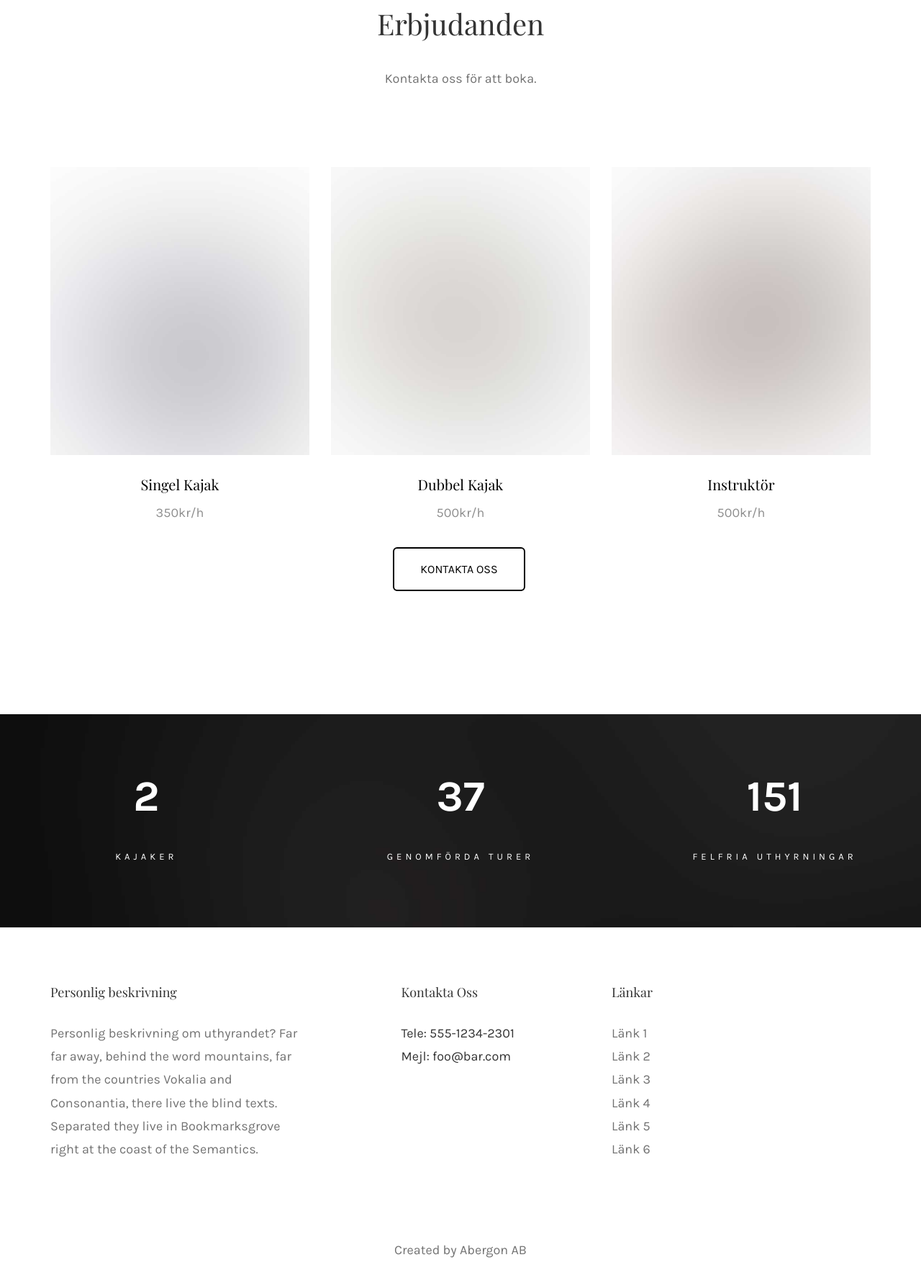
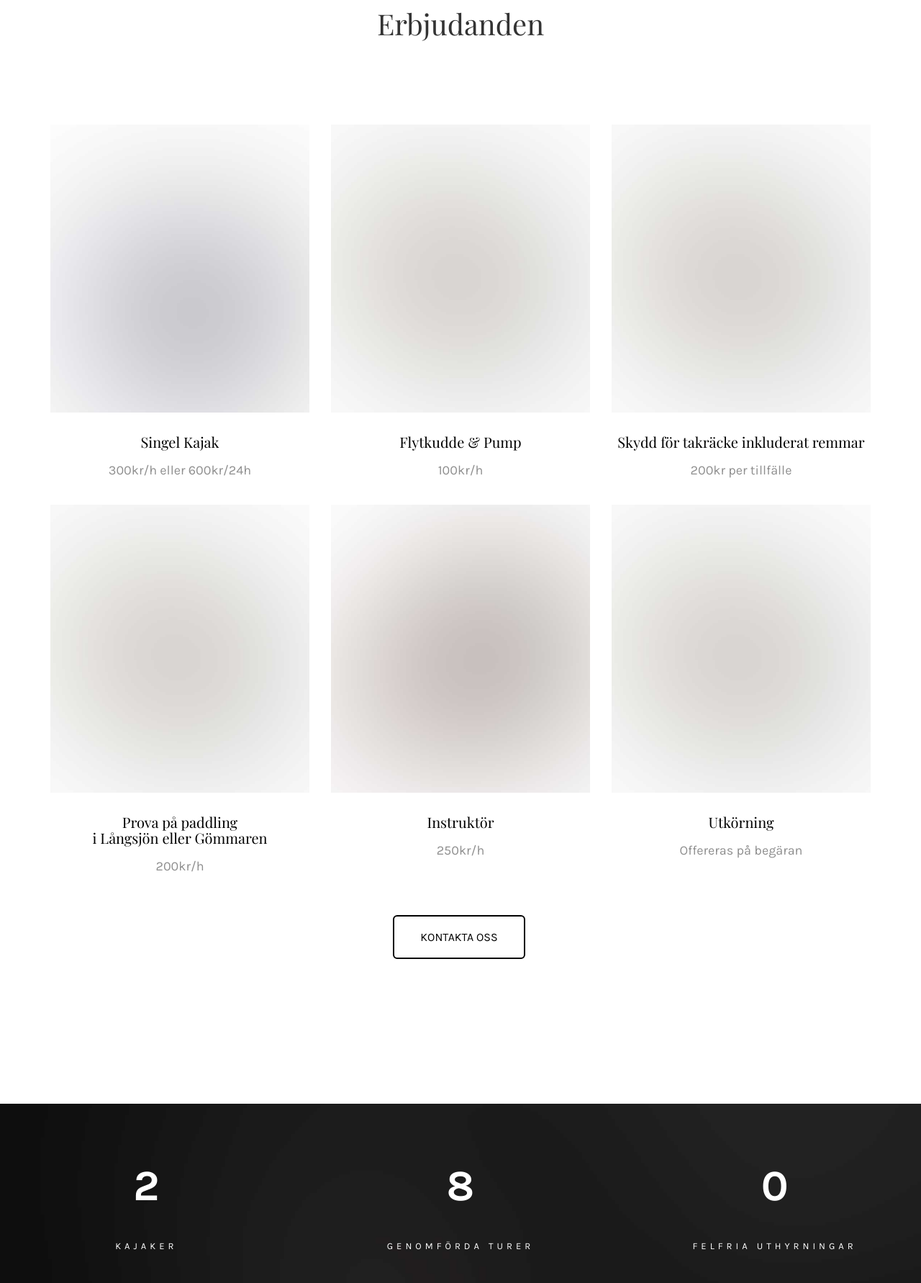
Before and after one commit to fredpriv/fredpriv.github.io, a plain HTML site: page product.html in a window 1280 px wide. Shown: the part 187-1969 px from the top of the page at 72% size. Drawn offline with nearby package versions, Linux system fonts and the light colour scheme; files whose address does not match are found by name.

Commit message:
More changes

```diff
--- a/product.html
+++ b/product.html
@@ -57,7 +57,7 @@
         <ul>
           <li><a href="index.html">Startsida</a></li>
           <li><a href="product.html">Erbjudanden</a></li>
-          <li><a href="about.html">Om oss</a></li>
+          <li><a href="about.html">Information</a></li>
           <li><a href="contact.html">Kontaka Oss</a></li>
         </ul>
         <p class="fh5co-social-icon">
@@ -85,7 +85,7 @@
 				<div class="row">
 					<div class="col-md-8 col-md-offset-2 animate-box text-center">
 						<h2 class="intro-heading">Erbjudanden</h2>
-						<p>Kontakta oss för att boka.</p>
+						<!--<p>Kontakta oss för att boka.</p>-->
 					</div>
 				</div>
 			</div>
@@ -101,7 +101,7 @@
 							</a>
 						</div>
 						<h3><a href="#">Singel Kajak</a></h3>
-						<span class="price">350kr/h</span>
+						<span class="price">300kr/h eller 600kr/24h</span>
 					</div>
 					<div class="col-md-4 prod text-center animate-box">
 						<div class="product" style="background-image: url(images/img-11.jpg);">
@@ -109,19 +109,40 @@
 								<i class="icon-plus"></i>
 							</a>
 						</div>
-						<h3><a href="#">Dubbel Kajak</a></h3>
-						<span class="price">500kr/h</span>
+						<h3><a href="#">Flytkudde & Pump</a></h3>
+						<span class="price">100kr/h</span>
+          </div>
+          <div class="col-md-4 prod text-center animate-box">
+            <div class="product" style="background-image: url(images/img-11.jpg);">
+              </div>
+              <h3><a href="#">Skydd för takräcke inkluderat remmar</a></h3>
+              <span class="price">200kr per tillfälle</span>
+            </div>
+          </div>
+        </div>
+        <div class="container">
+          <div class="row">
+            <div class="col-md-4 prod text-center animate-box">
+              <div class="product" style="background-image: url(images/img-11.jpg);">
+              </div>
+              <h3><a href="#">Prova på paddling <br>i Långsjön eller Gömmaren</a></h3>
+              <span class="price">200kr/h</span>
             </div>
             <div class="col-md-4 prod text-center animate-box">
                 <div class="product" style="background-image: url(images/img-12.jpg);">
-							<a href="#" class="view">
-								<i class="icon-plus"></i>
-							</a>
                 </div>
                 <h3><a href="#">Instruktör</a></h3>
-						<span class="price">500kr/h</span>
+                <span class="price">250kr/h</span>
+                <br><br><br>
+                <p class="text-center view-button animate-box"><a href="contact.html" class="btn btn-primary btn-outline btn-lg">KONTAKTA OSS</a></p>
               </div>
-					<p class="text-center view-button animate-box"><a href="#" class="btn btn-primary btn-outline btn-lg">KONTAKTA OSS</a></p>
+            <div class="col-md-4 prod text-center animate-box">
+              <div class="product" style="background-image: url(images/img-11.jpg);">
+              </div>
+              <h3><a href="#">Utkörning</a></h3>
+              <span class="price">Offereras på begäran</span>
+            </div>
+          </div>
         </div>
 			</div>
 		</div>
@@ -134,11 +155,11 @@
 						<span class="fh5co-counter-label">KAjAKER</span>
 					</div>
 					<div class="col-md-4 text-center">
-						<span class="fh5co-counter js-counter" data-from="0" data-to="37" data-speed="5000" data-refresh-interval="50"></span>
+						<span class="fh5co-counter js-counter" data-from="0" data-to="8" data-speed="5000" data-refresh-interval="50"></span>
 						<span class="fh5co-counter-label">genomförda Turer</span>
 					</div>
 					<div class="col-md-4 text-center">
-						<span class="fh5co-counter js-counter" data-from="0" data-to="151" data-speed="5000" data-refresh-interval="50"></span>
+						<span class="fh5co-counter js-counter" data-from="0" data-to="0" data-speed="5000" data-refresh-interval="50"></span>
 						<span class="fh5co-counter-label">felfria Uthyrningar</span>
 					</div>
 				</div>
@@ -149,20 +170,16 @@
 			<div id="footer">
 				<div class="container">
 					<div class="row">
-						<div class="col-md-4">
-							<h3 class="section-title">Personlig beskrivning</h3>
-							<p>Personlig beskrivning om uthyrandet? Far far away, behind the word mountains, far from the countries Vokalia and Consonantia, there live the blind texts. Separated they live in Bookmarksgrove right at the coast of the Semantics.</p>
-						</div>
 
-						<div class="col-md-4 col-md-push-1">
+						<!--<div class="col-md-4 col-md-push-1">
 							<h3 class="section-title">Kontakta Oss</h3>
               <ul>
-                <li>Tele: 555-1234-2301</li>
-                <li>Mejl: foo@bar.com</li>
+                <li>Tele: +46 707488789</li>
+                <li>Mejl: kontakt@huddingekajak.se</li>
               </ul>
-						</div>
+						</div>-->
 
-						<div class="col-md-4">
+						<!--<div class="col-md-4">
 							<h3 class="section-title">Länkar</h3>
 							<ul>
 								<li><a href="#">Länk 1</a></li>
@@ -173,7 +190,7 @@
 								<li><a href="#">Länk 6</a></li>
 							</ul>
 						</div>
-					</div>
+					</div>--->
 					<div class="row copy-right">
 						<div class="col-md-6 col-md-offset-3 text-center">
 							<p>Created by Abergon AB</p>
```
Also changed, not shown: about.html (+30 -21 lines), contact.html (+13 -17 lines), index.html (+30 -32 lines). Lines whose indentation alone changed are shown as unchanged.
